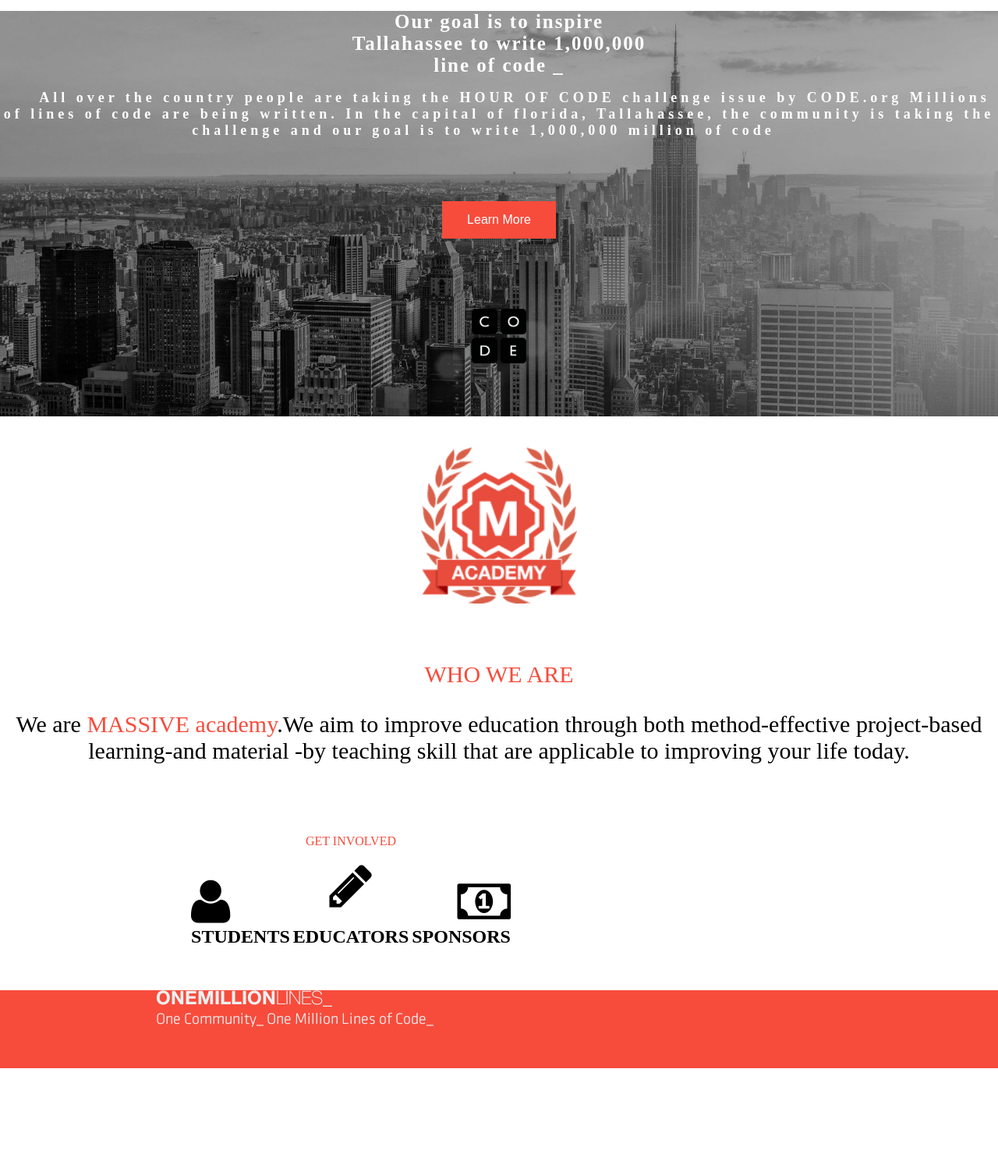
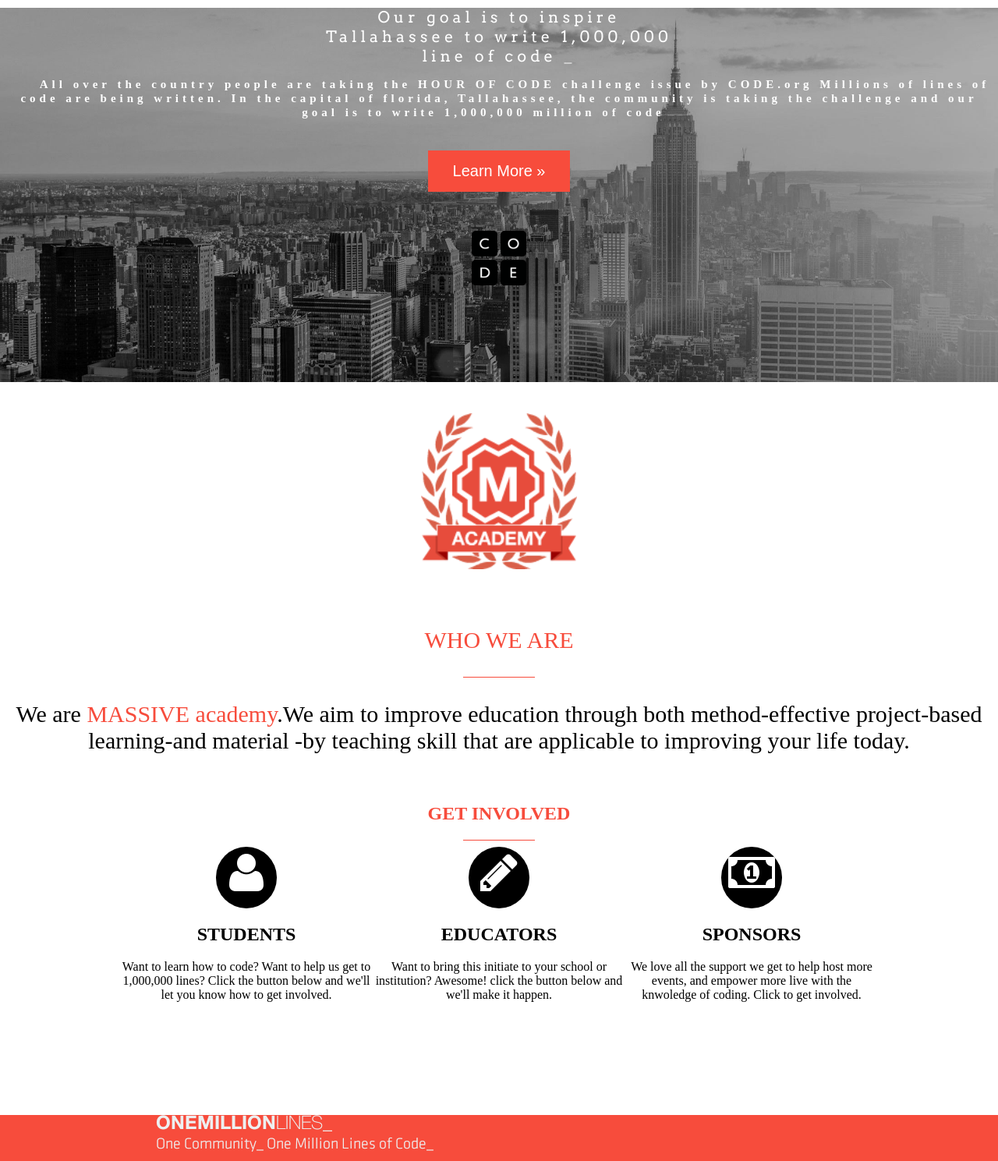
Before and after one commit to Jcollart/exo-html-css, a plain HTML site: page index.html in a window 1280 px wide. Shown: the part 53-1542 px from the top of the page at 78% size. Before the commit the page ends 1423 px from the top, so only its background shows below. Drawn offline with Linux system fonts and the light colour scheme.

Commit message:
commit 05/04 2

```diff
--- a/css/custom.css
+++ b/css/custom.css
@@ -26,7 +26,8 @@ nav img{
     width: 200px;
     float: left;
     position: absolute;
-    left: 0px;
+    left: 40px;
+    top: 10px;
 
 }
 
@@ -34,13 +35,14 @@ nav li{
     display: inline-block;
     width:130px;
     height: 50px;
-    text-align: center;
+    text-align: middle;
     vertical-align: middle;
+    right:
 }
 
 nav a{
     display:inline-block;
-    font-family: Arial, Helvetica, sans-serif ;
+    font-family: Arvo ;
     font-size: 15px;
     text-transform: capitalize;
     vertical-align: middle;
@@ -49,7 +51,7 @@ nav a{
 
 #home  {
         width: 100%;
-        height: 65vh;
+        height: 60vh;
         position: relative;
         background: url("../images/hero-image.jpg");
         background-repeat: no-repeat;
@@ -60,23 +62,24 @@ nav a{
 
 #home h1{
         color:white;
-
-        font-size:25px;
+        font-size:20px;
         display:inherit;
-        letter-spacing: 2px;
+        letter-spacing: 5px;
        /* padding: 15px 40px;*/
-       align-content: center
+       align-content: center;
+       font-weight: normal;
+       font-family: arvo;
 }
 
 #home h4 {
-        font-size: 18px;
+        font-size: 15px;
         color: white;
         display: inline;
         letter-spacing: 5px;
         padding: 15px 40px;
 }
 
- .button {
+.button {
     background-color: #f74c3c;
     border: none;
     color: white;
@@ -84,8 +87,8 @@ nav a{
     text-align: center;
     text-decoration: none;
     display: inline-block;
-    font-size: 16px;
-    margin: 80px 2px;
+    font-size: 20px;
+    margin: 40px;
     cursor: pointer;
 }
 
@@ -97,7 +100,7 @@ nav a{
 
 #who {
     width: 100%;
-        height: 65vh;
+    height: 65vh;
     display: block;
     margin-left: auto;
     margin-right: auto;
@@ -118,37 +121,56 @@ nav a{
 
 #get-involved{
     width: 100%;
-        height: 35vh;
+    height: 50vh;
     position: relative;
     text-align: center;
-    width:900px;
-    height:200px;
-    display:block;
+    font-size:;
+
+}
+
+.get-involved h2{
+    font-weight: lighter;
 }
 
 .box{
     display: inline-block;
+    width:25%;
+    height:100%;
 
 }
 
 .fa {
-    font-size: 4em;
+    font-size: 3.5em;
     border-radius: 50%;
     background-color: white;
+    width: 1.4em;
+    height: 1.4em;
+    line-height: 1.2em;
 
 }
 
 .fa-user{
-     float: left;
+     float: middle;
+     border-radius: 50%;
+    background-color: black;
+    color: white;
 }
 
 .fa-pencil{
     float: middle;
+    border-radius: 50%;
+    background-color: black;
+    color: white;
 }
 
 .fa-money{
-    float: right;
+    float: middle;
+    margin: auto;
+    border-radius: 50%;
+    background-color: black;
+    color: white;
 }
+
 
 footer{
     background-color: #F74C3C;
--- a/index.html
+++ b/index.html
@@ -3,7 +3,7 @@
   <head>
     <meta charset="utf-8">
     <meta http-equiv="X-UA-Compatible" content="IE=edge">
-    <meta name="viewport" content="width=device-width, initial-scale=1">
+    <meta name="viewport" content="width=device-width, initial-scale=1" media="screen">
     <!-- The above 3 meta tags *must* come first in the head; any other head content must come *after* these tags -->
     <meta name="description" content="">
     <meta name="author" content="">
@@ -22,7 +22,7 @@
 
     <nav>
       <ul>
-        <li><a href=""><img src="images/top-logo.png" alt="logo"/></a></li>
+        <img src="images/top-logo.png" alt="logo"/></a>
         <li><a href="">WHO WE ARE</a></li>
         <li><a href="">GET INVOLVED</a></li>
 
@@ -34,10 +34,10 @@
             <h1 >Our goal is to inspire<br/>
             Tallahassee to write 1,000,000<br/>
             line of code _</h1>
-            <h4 >All over  the country people are taking the HOUR OF CODE challenge issue by CODE.org
+            <h4 >All over  the country people are taking the <strong>HOUR OF CODE</strong> challenge issue by CODE.org
             Millions of lines of code are being written. In the capital of florida, Tallahassee,
             the community is taking the challenge and our goal is to write 1,000,000 million of code</h4></br>
-                <input type="button" class="button" value="Learn More"><br/>
+                <input type="button" class="button" value="Learn More »"/><br/>
             <img  src="images/code.png" alt="logo1"/>
 
 
@@ -47,6 +47,7 @@
 
         <a href=""><img src="images/academy-brand-med.png" alt="logo2"/></a>
         <p style="color:#f74c3c"> WHO WE ARE </p>
+        <hr size="1" width="7%" color="#f74c3c">
         <p>We are <span style="color: #f74c3c;">MASSIVE academy</span>.We aim to improve education through both method-effective project-based learning-and material
           -by teaching skill that are applicable to improving your life today.</p>
 
@@ -55,19 +56,31 @@
 
     <div id="get-involved">
 
-        <p style="color:#f74c3c"> GET INVOLVED </p>
-
+        <h2 style="color:#f74c3c"> GET INVOLVED </h2>
+        <hr size="1" width="7%" color="#f74c3c">
           <div class="box">
-            <i class="fa fa-user"></i>
+            <i class="fa fa-user" circle ></i>
             <h2>STUDENTS</h2>
+            <p>Want to learn how to code? Want to
+              help us get to 1,000,000 lines? Click
+              the button below and we'll let you know
+              how to get involved.</p>
           </div>
           <div class="box">
             <i class="fa fa-pencil"></i>
             <h2>EDUCATORS</h2>
+            <p>Want to bring this initiate to your
+              school or institution? Awesome! click
+             the button below and we'll make it
+             happen.</p>
           </div>
           <div class="box">
             <i class="fa fa-money"></i>
             <h2>SPONSORS</h2>
+            <p>We love all the support we get to help
+              host more events, and empower more live
+             with the knwoledge of coding.
+             Click to get involved.</p>
           </div>
 
     </div><!-- /#get-involved -->
@@ -79,7 +92,7 @@
     </footer>
 
     <div id="back-to-top">
-      <!-- Votre code ici -->
+
     </div><!-- /#back-to-top -->
 
   </body>
```
